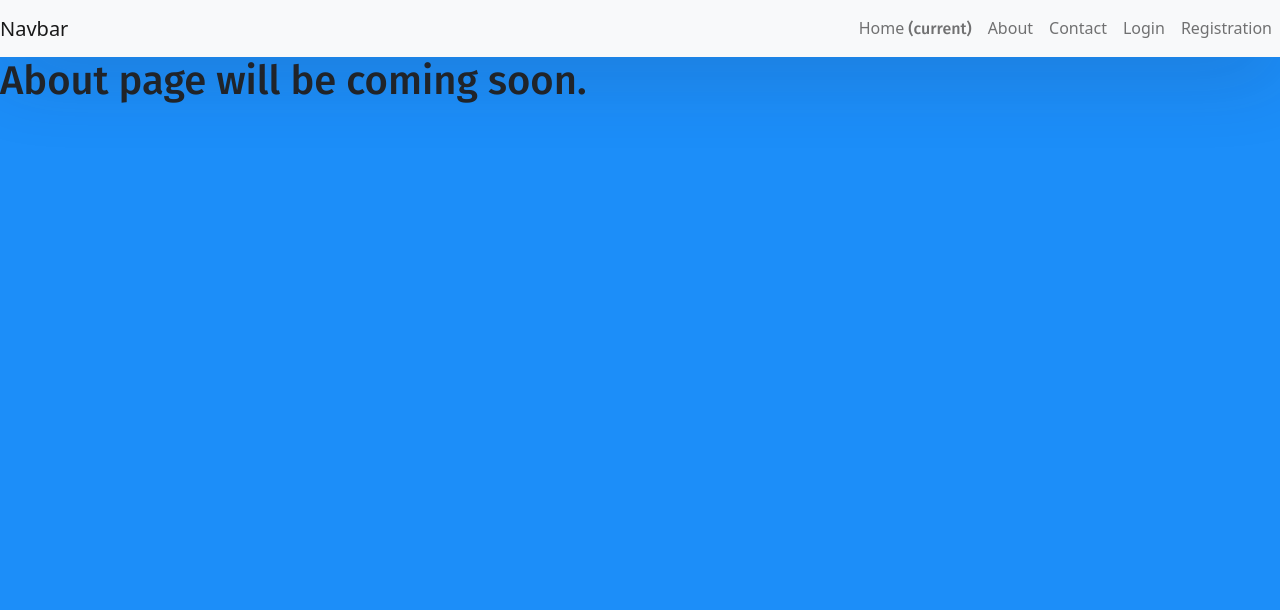
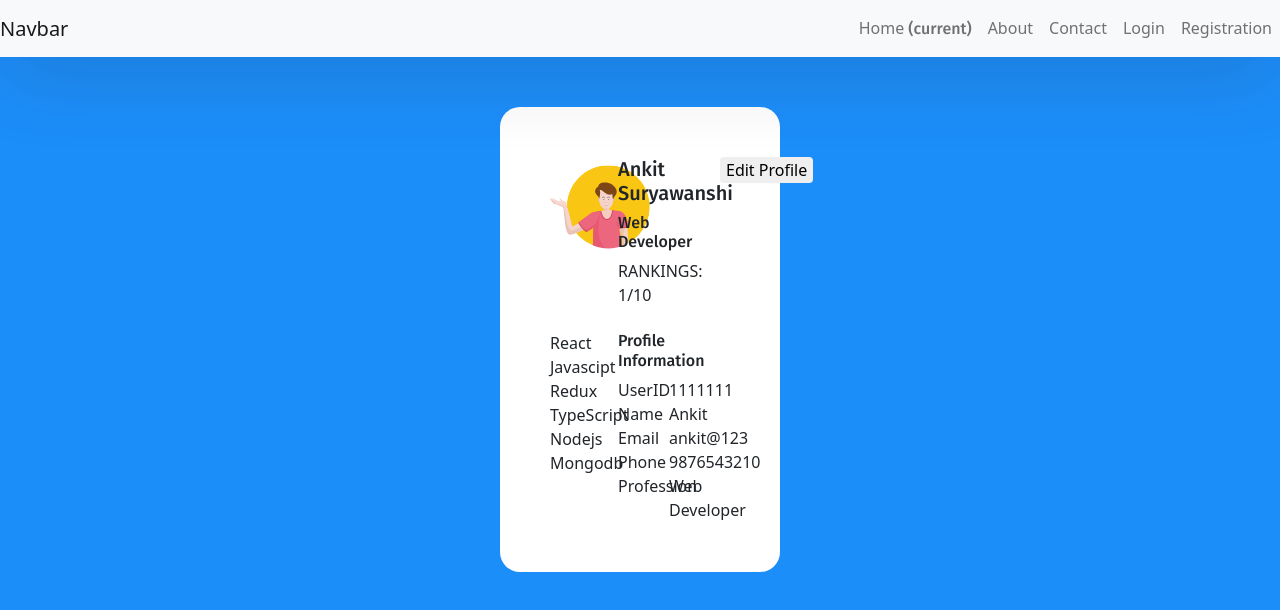
Before and after one commit to suryawanshi-ankit/firstmern-loginSingin, a React (Create React App) app in the folder client/: page /about in a window 1280 px wide. Shown: the top 610 px of the page. Built offline with nearby package versions, Linux system fonts and the light colour scheme.

Commit message:
home and about page design

```diff
--- a/client/src/App.css
+++ b/client/src/App.css
@@ -65,6 +65,7 @@ body, html, .App, #root, .auth-wrapper {
   margin: 50px 500px;
   background-color: white;
   padding: 50px;
+  border-radius: 20px;
 }
 
 .col-contact {
@@ -72,8 +73,17 @@ body, html, .App, #root, .auth-wrapper {
   background-color: white;
   padding: 22px 5px;
   border-radius: 20px;
-  /* height: 100px; */
-  /* justify-content: center; */
-  /* align-items: center; */
+}
 
+.home-page {
+  height: 100%;
+  text-align: center;
+  justify-content: center;
+  align-items: center;
+  display: flex;
 }
+
+.edit-button {
+  border: none;
+  border-radius: 4px;
+}
--- a/client/src/components/About.js
+++ b/client/src/components/About.js
@@ -1,13 +1,65 @@
-import React from 'react'
+import React from 'react';
+import Person from '../images/Person.svg';
 
 const About = () => {
   return (
-    <div>
-      <h1>
-        About page will be coming soon.
-      </h1>
-    </div>
+    <>
+      <div className='form-main'>
+        <form method=''>
+          <div className='row'>
+            <div className='col-md-4'>
+              <img src={Person} alt='here is no image' width="100" height="100"/>
+            </div>
+            <div className='col-md-6'>
+              <div>
+                <h5>Ankit Suryawanshi</h5>
+                <h6>Web Developer</h6>
+                <p>RANKINGS: 1/10</p>
+              </div>
+            </div>
+            <div className='col-md-2'>
+              <input type='button' className='edit-button' name="btnEditProfile" value='Edit Profile'/>
+            </div>
+          </div>
+          <div className='row mt-2'>
+            <div className='col-md-4'>
+              React <br />
+              Javascipt <br />
+              Redux <br />
+              TypeScript <br />
+              Nodejs <br />
+              Mongodb
+            </div>
+            <div className='col-md-6 pl-5 about-info'>
+              <h6 className='profile-text'>
+                Profile Information
+              </h6>
+              <div className='row mt-2'>
+                <div className='col-md-6'>UserID</div>
+                <div className='col-md-6'>1111111</div>
+              </div>
+              <div className='row'>
+                <div className='col-md-6'>Name</div>
+                <div className='col-md-6'>Ankit</div>
+              </div>
+              <div className='row'>
+                <div className='col-md-6'>Email</div>
+                <div className='col-md-6'>ankit@123</div>
+              </div>
+              <div className='row'>
+                <div className='col-md-6'>Phone</div>
+                <div className='col-md-6'>9876543210</div>
+              </div>
+              <div className='row'>
+                <div className='col-md-6'>Profession</div>
+                <div className='col-md-6'>Web Developer</div>
+              </div>
+            </div>
+          </div>
+        </form>
+      </div>
+    </>
   )
 }
 
-export default About
+export default About;
--- a/client/src/components/Home.js
+++ b/client/src/components/Home.js
@@ -2,11 +2,14 @@ import React from 'react'
 
 const Home = () => {
   return (
-    <div>
-      <h1>
-        Home
-      </h1>
-    </div>
+    <>
+      <div className='home-page'>
+        <div className='home-div'>
+          <p className='pt-5'>WELCOME</p>
+          <h1>We Are The MERN Developer</h1>
+        </div>
+      </div>
+    </>
   )
 }
 
```
Also changed, not shown: client/src/images/LikeHeart.png (added), client/src/images/Person.svg (added).
